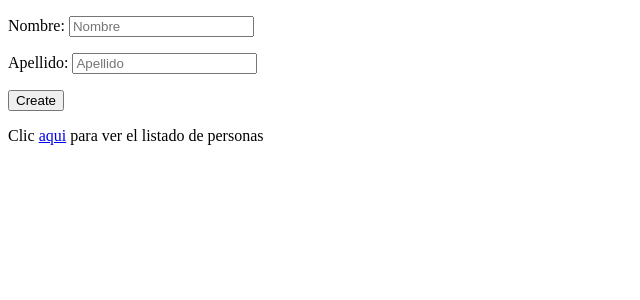
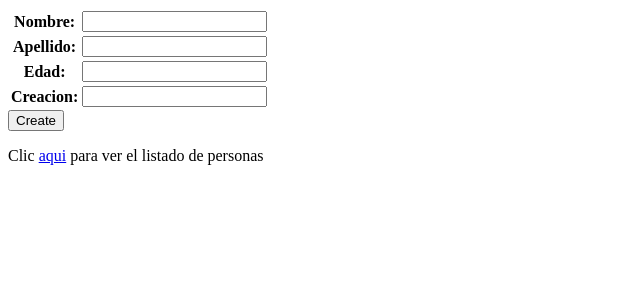
Before and after one commit to uyerr/entrega-django, a Django app: page /crear-familiar/ in a window 1280 px wide. Shown: the top 300 px of the page, without its empty margins (0-640 px from the left). Run offline with Django 4.2, Linux system fonts and the light colour scheme.

Commit message:
clase 10.10

```diff
--- a/home/forms.py
+++ b/home/forms.py
@@ -1,7 +1,11 @@
 from django import forms
 
-class HumanoFormulario(forms.form):
+class HumanoFormulario(forms.Form):
     nombre = forms.CharField(max_length=30)
     apellido = forms.CharField(max_length=30)
     edad = forms.IntegerField()
     creacion = forms.DateField(required=False)
+
+
+class BusquedaFormulario(forms.Form):
+    nombre = forms.CharField(max_length=30, required=False)
--- a/home/templates/add_familiar.html
+++ b/home/templates/add_familiar.html
@@ -9,18 +9,9 @@
 <body>
     <form action={% url 'add_familiar' %} method="POST" class="form--wrapper">
         {% csrf_token %}
-        <div class="form--name__container">
-            <p class="form--name">
-                Nombre:
-                <input type="text" name="nombre" placeholder="Nombre" class="input--name">
-            </p>
-        </div>
-        <div class="form--surname__container">
-            <p class="form--surname">
-                Apellido:
-                <input type="text" name="apellido" placeholder="Apellido" class="input--surname">
-            </p>
-        </div>
+        <table class="form--table">
+            {{formulario}}
+        </table>
         <input type="submit" value="Create" class="input--submit">
     </form>
     <p>Clic <a href={% url 'ver_familiar' %}>aqui</a> para ver el listado de personas</p>
--- a/home/templates/ver_familiar.html
+++ b/home/templates/ver_familiar.html
@@ -11,6 +11,11 @@
 <body>
     <div class="list--container">
         <p>Listado de familiares: </p><br>
+        <form action={% url 'ver_familiar' %} method="GET" class="form--wrapper">
+            {{formulario}}
+            <input type="submit" value="Buscar" class="input--submit">
+        </form>
+        <br>
         <ol>
             {% for familiar in familiares %}
             <li>
--- a/home/views.py
+++ b/home/views.py
@@ -4,26 +4,35 @@ from django.http import HttpResponse
 from django.template import Context, Template, loader
 from django.shortcuts import render, redirect
 from home.models import Familiar
+from home.forms import HumanoFormulario, BusquedaFormulario
 
 def add_familiar(request):
 
     if request.method == 'POST':
         nombre = request.POST.get('nombre')
         apellido = request.POST.get('apellido')
-        familiar = Familiar(nombre=nombre, apellido=apellido, edad=random.randrange(1, 99), creacion=datetime.now())
+        edad = request.POST.get('edad')
+        creacion = request.POST.get('creacion')
+        familiar = Familiar(nombre=nombre, apellido=apellido, edad=edad, creacion=creacion)
         familiar.save()
 
         return redirect('ver_familiar')
 
-    return render(request, 'add_familiar.html', {})
+    formulario = HumanoFormulario()
+
+    return render(request, 'add_familiar.html', {'formulario': formulario})
+
+
 
 def ver_familiar(request):
 
-    familiares = Familiar.objects.all()
+    nombre = request.GET.get('nombre')
 
-    # template = loader.get_template('ver_familiar.html')
-    # render_template = template.render({'familiares': familiares})
+    if nombre:
+        familiares = Familiar.objects.filter(nombre__icontains=nombre)
+    else:
+        familiares = Familiar.objects.all()
 
-    # return HttpResponse(render_template)
+    formulario = BusquedaFormulario()
 
-    return render(request, 'ver_familiar.html', {'familiares': familiares})
+    return render(request, 'ver_familiar.html', {'familiares': familiares, 'formulario' : formulario})
```
